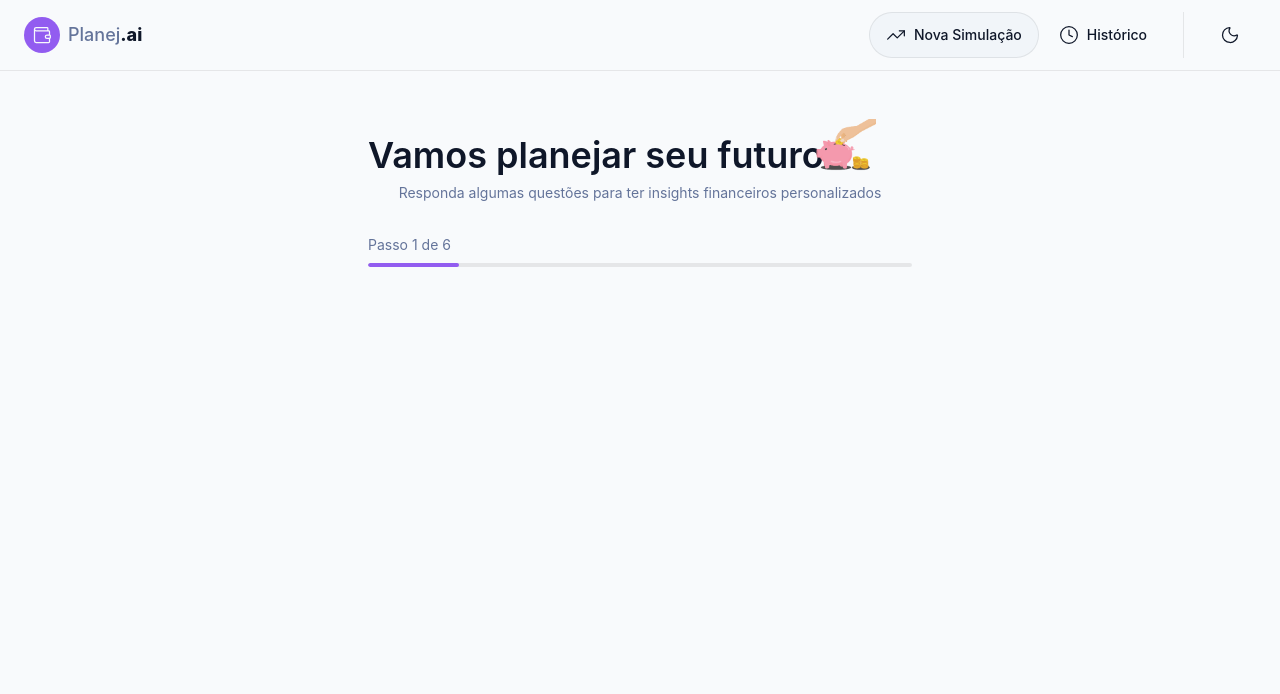
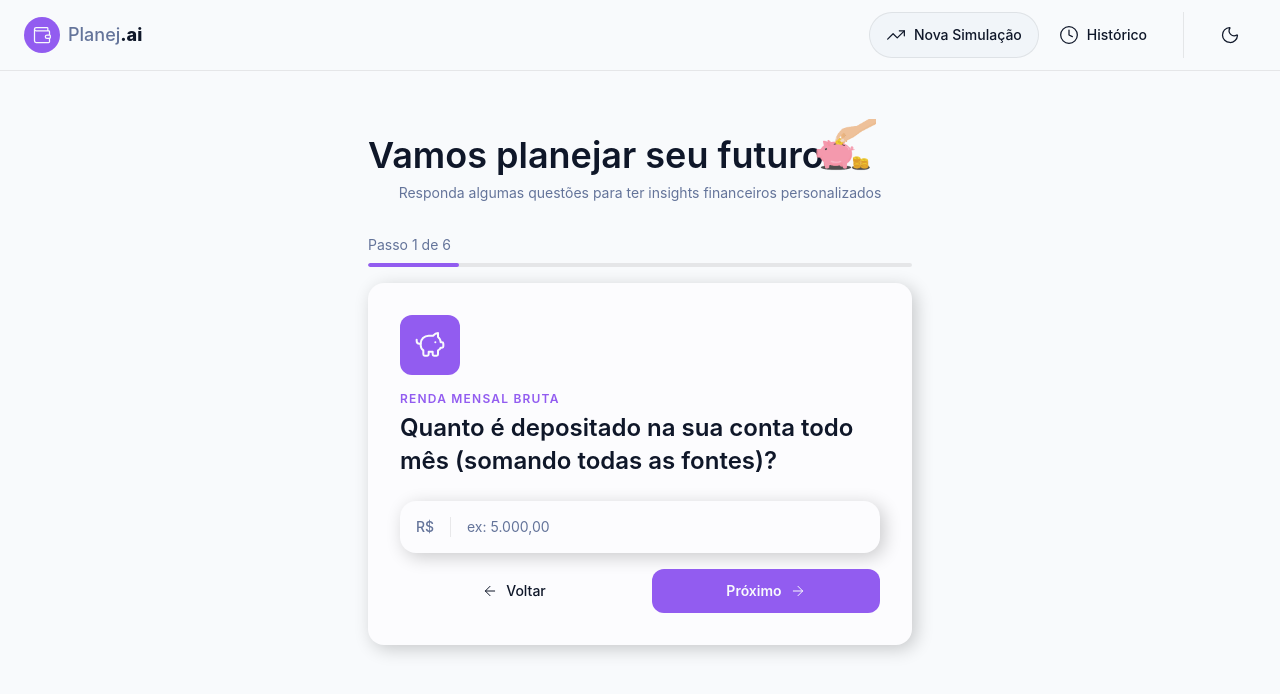
Before and after one commit to pdroLcs/planejai, a React (Vite) app: page / in a window 1280 px wide. Shown: the top 694 px of the page. Built offline with nearby package versions, Linux system fonts and the light colour scheme.

Commit message:
feat: adiciona input e botoes no formulario

```diff
--- a/src/components/features/simulation/Form.tsx
+++ b/src/components/features/simulation/Form.tsx
@@ -1,9 +1,21 @@
+import { PiggyBank } from "lucide-react";
+import { FormStep } from "./FormStep";
 import { StepProgress } from "./Progress";
 
 export function SimulationForm() {
   return (
     <>
       <StepProgress currestStep={1} totalSteps={6}/>
+      <FormStep
+        icon={PiggyBank}
+        title="Renda mensal bruta"
+        question="Quanto é depositado na sua conta todo mês (somando todas as fontes)?"
+        inputProps={{
+          type: 'text',
+          placeholder: 'ex: 5.000,00',
+          prefix: 'R$'
+        }}
+      />
     </>
   );
 }
--- /dev/null
+++ b/src/components/features/simulation/FormStep.tsx
@@ -0,0 +1,47 @@
+import { ArrowLeft, ArrowRight, type LucideIcon } from "lucide-react";
+import { Input, type InputProps } from "../../shared/Input";
+import { Button } from "../../shared/Button";
+
+interface FormStepProps {
+  icon: LucideIcon
+  title: string
+  question: string
+  inputProps: InputProps
+  submitButtonProps?: {
+    label: string
+    emojiIcon?: string
+  }
+};
+
+export function FormStep({icon: Icon, title, question, inputProps, submitButtonProps}: FormStepProps) {
+  return (
+    <div className="bg-card rounded-2xl p-6 shadow-[4px_4px_18px_0px_rgba(0,0,0,0.2)] sm:p-8">
+      <div className="bg-primary mb-4 flex h-15 w-15 items-center justify-center rounded-xl">
+        <Icon size={32} className="text-primary-foreground"/>
+      </div>
+      <h2 className="text-primary mb-1 text-xs font-semibold tracking-widest uppercase">{title}</h2>
+      <h3 className="text-foreground mb-6 text-xl leading-snug font-semibold sm:text-2xl">{question}</h3>
+      <form className="flex flex-col gap-4">
+        <Input {...inputProps}/>
+        <div className="flex flex-col gap-3 sm:flex-row sm:gap-6">
+          <Button
+            type="button"
+            variant="ghost"
+            className="order-2 flex-1 justify-center rounded-xl py-3 sm:order-1"
+          >
+            <ArrowLeft size={16}/>
+            Voltar
+          </Button>
+          <Button
+            type="submit"
+            variant="primary"
+            className="order-1 flex-1 sm:order-2"
+          >
+            {submitButtonProps?.label ?? 'Próximo'}
+            {submitButtonProps?.emojiIcon ?? <ArrowRight size={16}/>}
+          </Button>
+        </div>
+      </form>
+    </div>
+  )
+}
--- /dev/null
+++ b/src/components/shared/Input.tsx
@@ -0,0 +1,31 @@
+import type { InputHTMLAttributes } from "react";
+import { Divider } from "./Divider";
+
+export interface InputProps extends InputHTMLAttributes<HTMLInputElement> {
+  prefix?: string
+  suffix?: string
+};
+
+export function Input({prefix, suffix, ...rest}: InputProps) {
+  return (
+    <div className="bg-input flex items-center rounded-2xl p-4 shadow-[4px_4px_18px_0px_rgba(0,0,0,0.2)]">
+      {prefix && (
+        <>
+          <span className="text-muted-foreground text-sm font-medium">{prefix}</span>
+          <Divider orientation="vertical"/>
+        </>
+      )}
+      <input
+        className="text-foreground placeholder:text-muted-foreground w-full bg-transparent text-sm outline-none"
+        autoFocus
+        {...rest}
+      />
+      {suffix && (
+        <>
+          <Divider orientation="vertical"/>
+          <span className="text-muted-foreground text-sm font-medium">{suffix}</span>
+        </>
+      )}
+    </div>
+  )
+}
```
